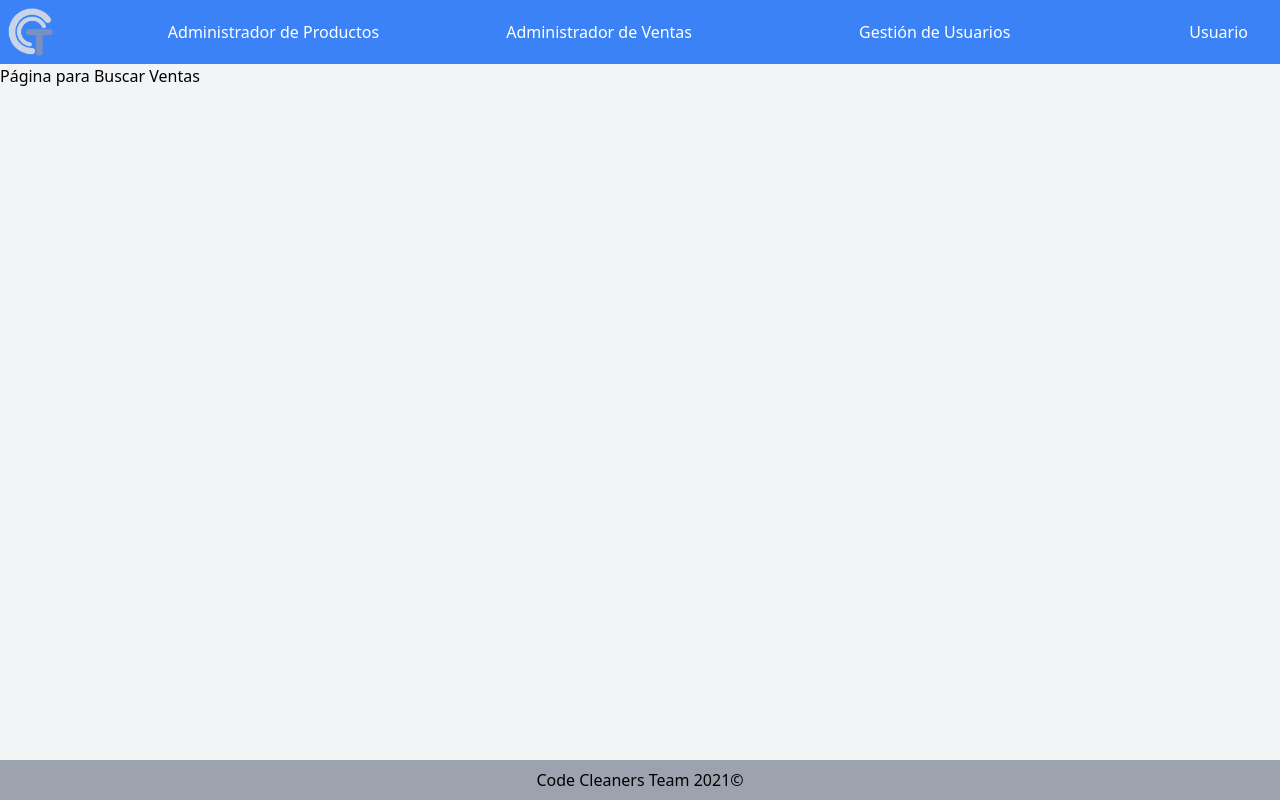
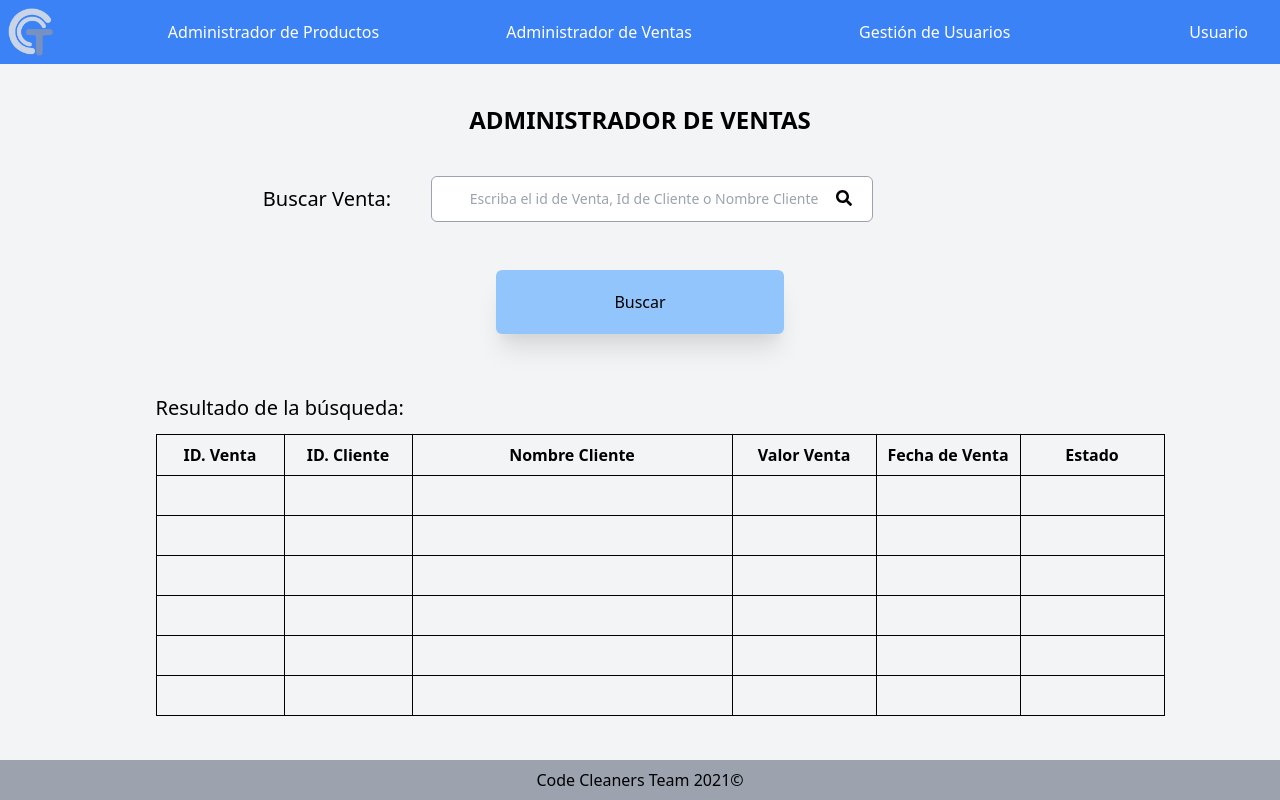
Before and after one commit to codecleanersteam/ProyectoCiclo3, a React (Create React App) app: page /sale/search in a window 1280 px wide. Built offline with nearby package versions, Linux system fonts and the light colour scheme.

Commit message:
Diseño de interfaz ok

```diff
--- a/src/pages/sales/Search.jsx
+++ b/src/pages/sales/Search.jsx
@@ -1,7 +1,114 @@
 import React from "react";
+import { FontAwesomeIcon } from "@fortawesome/react-fontawesome";
+import { faSearch } from "@fortawesome/free-solid-svg-icons";
+import { Link } from "react-router-dom";
 
 const SearchSale = () => {
-  return <div>Página para Buscar Ventas</div>;
+  return (
+    <div className="flex flex-col w-full h-full">
+      <div className="flex justify-center m-10 text-2xl font-bold">
+        ADMINISTRADOR DE VENTAS
+      </div>
+      <div className="w-full flex justify-center items-center">
+        <div>
+          <div className="w-full flex text-xl text-right pr-10">
+            Buscar Venta:
+          </div>
+        </div>
+        <div className="flex justify-center items-center">
+          <div>
+            <div className="bg-white border border-gray-400 px-5 rounded-md hover:border-blue-500 mr-36">
+              <input
+                placeholder="Escriba el id de Venta, Id de Cliente o Nombre Cliente"
+                className="w-96 py-3 text-sm outline-none text-center"
+              />
+              <i>
+                <FontAwesomeIcon icon={faSearch}></FontAwesomeIcon>
+              </i>
+            </div>
+          </div>
+        </div>
+        <div></div>
+      </div>
+      <div className="flex justify-center">
+        <button className="my-5 py-5 sm:w-40 md:w-72 bg-blue-300 sm:mx-2 md:mx-5 lg:mx-7 xl:mx-10 2xl:mx-14 hover:bg-blue-500 hover:text-white rounded-md shadow-xl sm:my-2 md:my-5 lg:my-7 xl:my-12 2xl:my-14">
+          Buscar
+        </button>
+      </div>
+
+      <div className="flex bg-gray-100 justify-center">
+        <div></div>
+        <div>
+          <div className="px-10 py-3 text-xl">Resultado de la búsqueda: </div>
+          <div className="flex pl-10">
+            <table>
+              <thead>
+                <th className="px-1 py-2 w-32">ID. Venta</th>
+                <th className="px-1 py-2 w-32">ID. Cliente</th>
+                <th className="px-1 py-2 w-80">Nombre Cliente</th>
+                <th className="px-1 py-2 w-36">Valor Venta</th>
+                <th className="px-1 py-2 w-36">Fecha de Venta</th>
+                <th className="px-1 py-2 w-36">Estado</th>
+              </thead>
+              <tbody className="overflow-y-scroll">
+                <tr>
+                  <td className="text-center h-10"></td>
+                  <td className="text-center h-10"></td>
+                  <td className="text-center h-10"></td>
+                  <td className="text-center h-10"></td>
+                  <td className="text-center h-10"></td>
+                  <td className="text-center h-10"></td>
+                </tr>
+                <tr>
+                  <td className="text-center h-10"></td>
+                  <td className="text-center h-10"></td>
+                  <td className="text-center h-10"></td>
+                  <td className="text-center h-10"></td>
+                  <td className="text-center h-10"></td>
+                  <td className="text-center h-10"></td>
+                </tr>
+                <tr>
+                  <td className="text-center h-10"></td>
+                  <td className="text-center h-10"></td>
+                  <td className="text-center h-10"></td>
+                  <td className="text-center h-10"></td>
+                  <td className="text-center h-10"></td>
+                  <td className="text-center h-10"></td>
+                </tr>
+                <tr>
+                  <td className="text-center h-10"></td>
+                  <td className="text-center h-10"></td>
+                  <td className="text-center h-10"></td>
+                  <td className="text-center h-10"></td>
+                  <td className="text-center h-10"></td>
+                  <td className="text-center h-10"></td>
+                </tr>
+                <tr>
+                  <td className="text-center h-10"></td>
+                  <td className="text-center h-10"></td>
+                  <td className="text-center h-10"></td>
+                  <td className="text-center h-10"></td>
+                  <td className="text-center h-10"></td>
+                  <td className="text-center h-10"></td>
+                </tr>
+                <tr>
+                  <td className="text-center h-10"></td>
+                  <td className="text-center h-10"></td>
+                  <td className="text-center h-10"></td>
+                  <td className="text-center h-10"></td>
+                  <td className="text-center h-10"></td>
+                  <td className="text-center h-10"></td>
+                </tr>
+              </tbody>
+            </table>
+          </div>
+        </div>
+        <div>
+          <div></div>
+        </div>
+      </div>
+    </div>
+  );
 };
 
 export default SearchSale;
```
